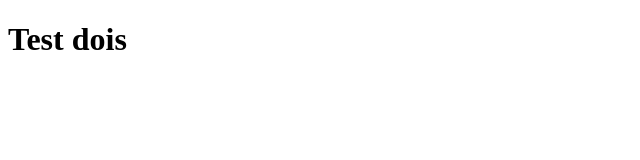
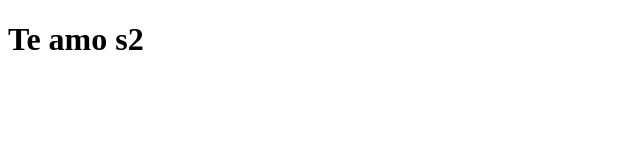
Before and after one commit to LeoMifuneProjects/clone-tabnews, a Next.js app: page / in a window 1280 px wide. Shown: the top 160 px of the page, without its empty margins (0-640 px from the left). Built offline with nearby package versions, Linux system fonts and the light colour scheme.

Commit message:
updated message

```diff
--- a/pages/index.js
+++ b/pages/index.js
@@ -1,5 +1,5 @@
 function Home() {
-    return <h1>Test dois</h1>
+    return <h1>Te amo s2</h1>
 }
 
 export default Home;
```
